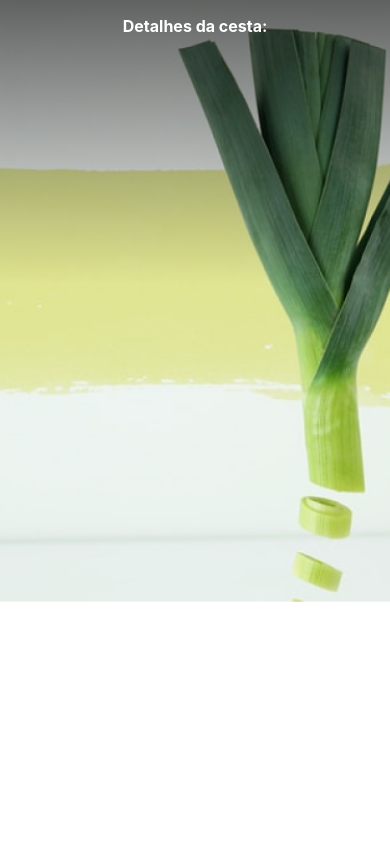
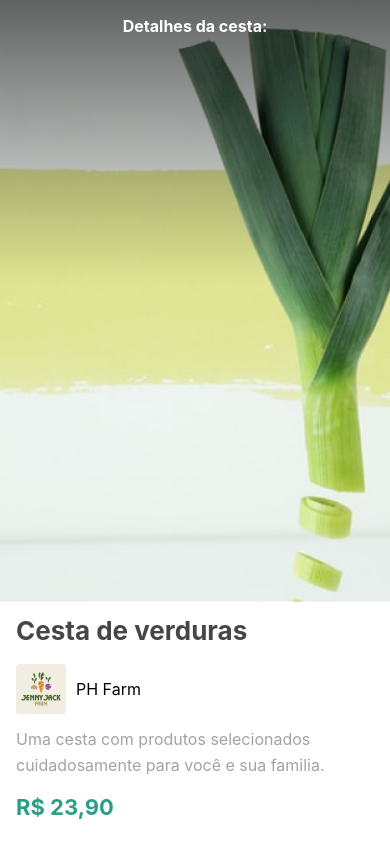
Before and after one commit to pedrohhcunha/cesta-verduras, a React Native app: screen / in a window 390 px wide. Built offline with nearby package versions, Linux system fonts and the light colour scheme.

Commit message:
Estilizando a cesta

```diff
--- a/src/pages/Cesta.js
+++ b/src/pages/Cesta.js
@@ -3,6 +3,7 @@ import React from 'react';
 import { View, Text, StyleSheet, Image, Dimensions } from 'react-native'
 
 import topo from '../assets/topo.png'
+import logo from '../assets/logo.png'
 
 const width = Dimensions.get('screen').width
 
@@ -11,6 +12,15 @@ export default function Cesta(props) {
         <>
             <Image style={styles.topImage} source={topo} />
             <Text style={styles.pageTitle}>Detalhes da cesta:</Text>
+            <View style={styles.section}>
+                <Text style={styles.sectionTitle}>Cesta de verduras</Text>
+                <View style={styles.productorView}>
+                    <Image style={styles.logoImage} source={logo} />
+                    <Text style={styles.sectionProductor}>PH Farm</Text>
+                </View>
+                <Text style={styles.sectionDetails}>Uma cesta com produtos selecionados cuidadosamente para você e sua familia.</Text>
+                <Text style={styles.sectionPrice}>R$ 23,90</Text>
+            </View>
         </>
     )
 }
@@ -28,5 +38,41 @@ const styles = StyleSheet.create({
         color: "white",
         fontWeight: "bold",
         padding: 16
+    },
+    section: {
+        paddingVertical: 8,
+        paddingHorizontal: 16
+    },
+    sectionTitle:{
+        fontSize: 26,
+        lineHeight: 42,
+        color: '#464646',
+        fontWeight: 'bold'
+    },
+    productorView: {
+        flexDirection: 'row',
+        paddingVertical: 12,
+        alignItems: 'center'
+    },
+    logoImage: {
+        width: 50,
+        height: 50,
+        marginRight: 10
+    },
+    sectionProductor: {
+        fontSize: 16,
+        lineHeight: 26,
+    },
+    sectionDetails: {
+        fontSize: 16,
+        color: "#A3A3A3",
+        lineHeight: 26
+    },
+    sectionPrice: {
+        fontWeight: 'bold',
+        fontSize: 22,
+        lineHeight: 42,
+        color: '#2A9F85',
+        marginTop: 8
     }
 })
```
